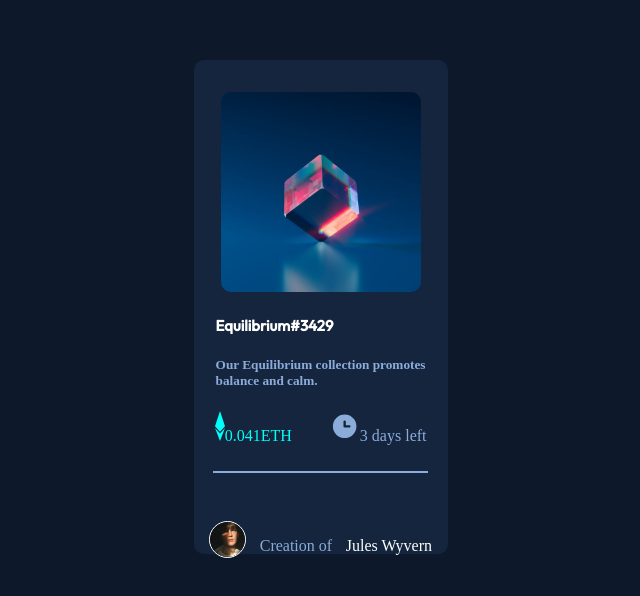
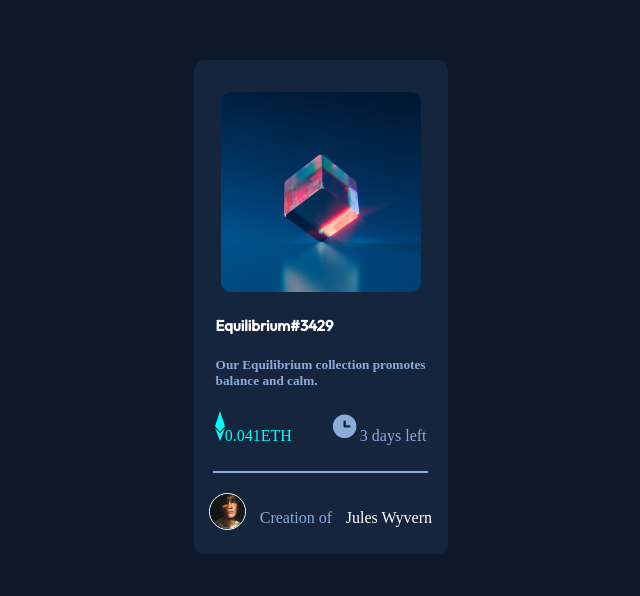
Before and after one commit to Parameshwari2004/parameshwari-MFA-20221124, a plain HTML site: page index.html in a window 1280 px wide. Shown: the part 130-726 px from the top of the page, without its empty margins (320-960 px from the left). Drawn offline with Linux system fonts and the light colour scheme; a web font is replaced by a local one.

Commit message:
Update style.css

```diff
--- a/style.css
+++ b/style.css
@@ -43,13 +43,7 @@ body{
     margin-left:20px;
 
  }
- .or{
-    height:20px;
-    color: hsl(215, 32%, 27%);
 
-
-
-}
 .content{
     display: flex;
     justify-content: space-around;
```
